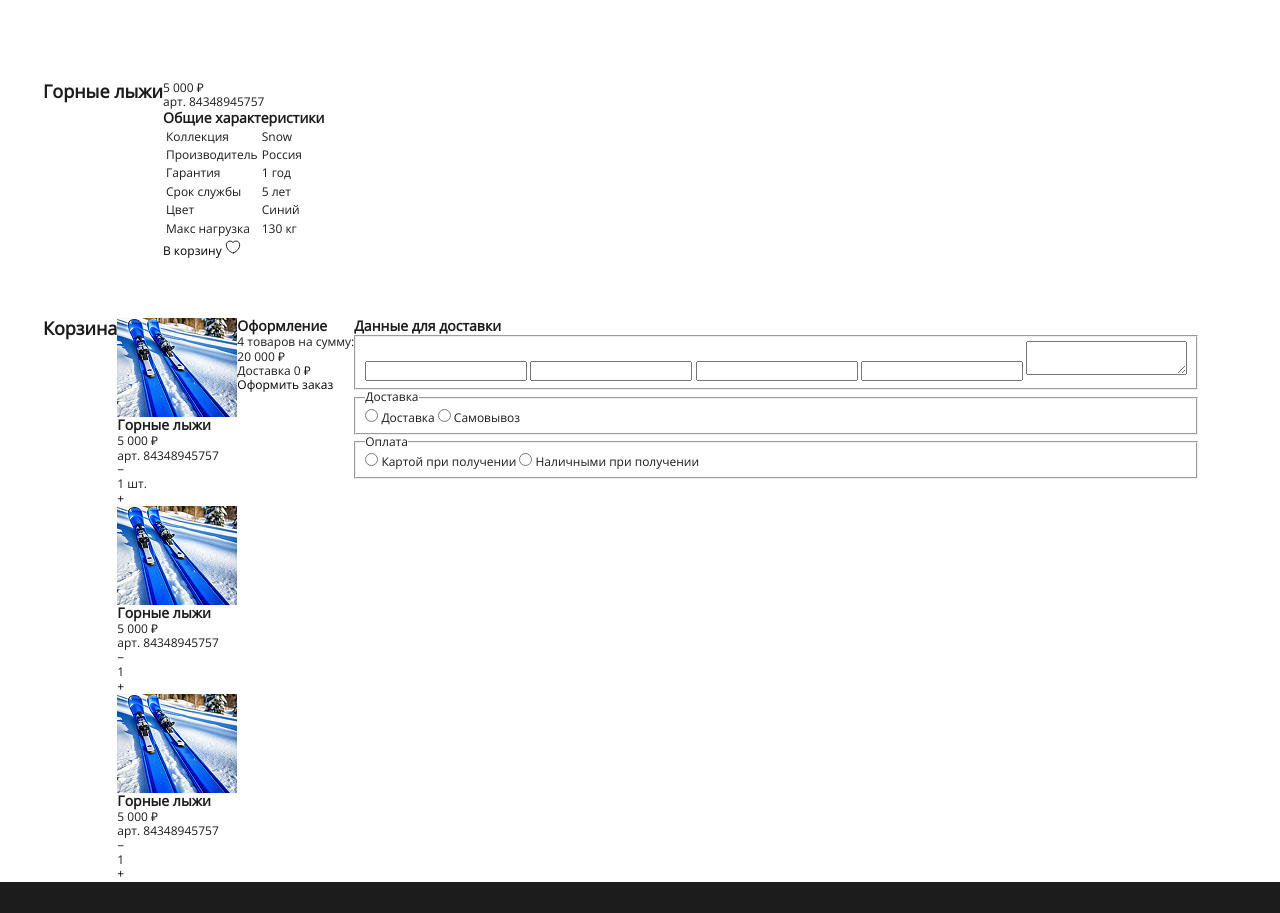
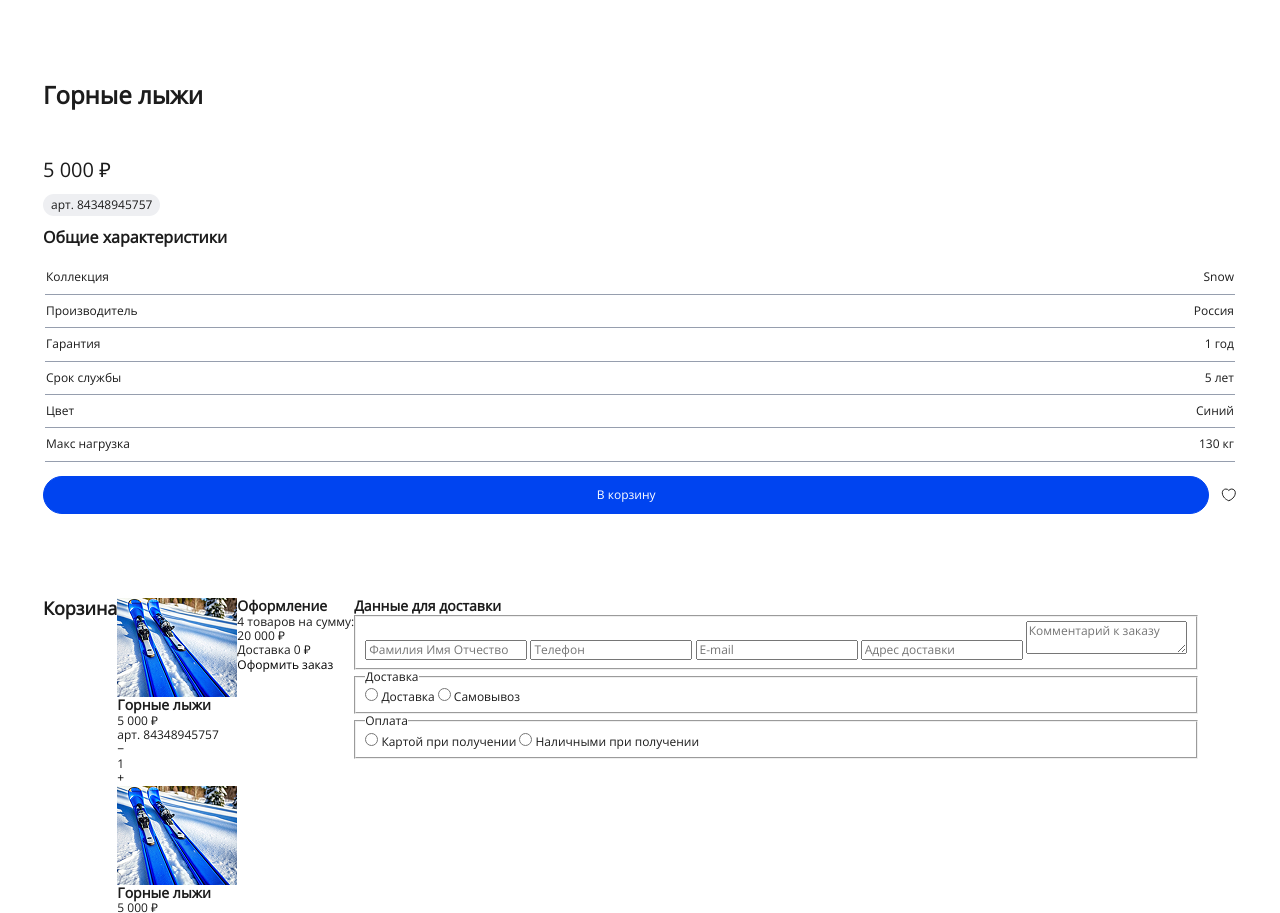
Before and after one commit to mindfling/MP-SKI-People, a website built with Vite: page index.html in a window 1280 px wide. Shown: the part 1309-2222 px from the top of the page. Built offline with nearby package versions, Linux system fonts and the light colour scheme.

Commit message:
feat product

```diff
--- a/index.html
+++ b/index.html
@@ -236,6 +236,7 @@
             <h3 class="product__info-title">Общие характеристики</h3>
 
             <table class="product__table">
+              <tbody class="product__table-body">
                 <tr class="product__table-row">
                   <td class="product__table-item">Коллекция</td>
                   <td class="product__table-item">Snow</td>
@@ -262,14 +263,17 @@
                   <td class="product__table-item">Макс нагрузка</td>
                   <td class="product__table-item">130 кг</td>
                 </tr>
+              </tbody>
             </table>
 
+            <div class="product__buttons">
               <button class="product__button" type="button">В корзину</button>
               <button class="product__like-button">
                 <svg width="16" height="16" viewBox="0 0 16 16" fill="none" xmlns="http://www.w3.org/2000/svg">
                   <path d="M8.41301 13.8733C8.18634 13.9533 7.81301 13.9533 7.58634 13.8733C5.65301 13.2133 1.33301 10.46 1.33301 5.79332C1.33301 3.73332 2.99301 2.06665 5.03967 2.06665C6.25301 2.06665 7.32634 2.65332 7.99967 3.55998C8.67301 2.65332 9.75301 2.06665 10.9597 2.06665C13.0063 2.06665 14.6663 3.73332 14.6663 5.79332C14.6663 10.46 10.3463 13.2133 8.41301 13.8733Z" fill="white" stroke="#1C1C1C" stroke-linecap="round" stroke-linejoin="round"/>
                 </svg>
               </button>
+            </div>
           </div>
 
           <div class="product__description">
@@ -295,7 +299,7 @@
               <p class="cart__item-id">арт.&nbsp;84348945757</p>
               <div class="input__item-counter counter">
                 <button class="counter__button counter__minus" type="button">&minus;</button>
-                <p class="counter__number">1&nbsp;шт.</p>
+                <p class="counter__number">1</p>
                 <button class="counter__button counter__plus" type="button">&plus;</button>
               </div>
             </li>
@@ -355,14 +359,15 @@
           <form action="#" id="cartForm" class="cart__form" method="POST">
             <h3 class="cart__form-title">Данные для доставки</h3>
             <fieldset class="cart__form-inputs">
-              <input type="text" name="name" class="cart__form-input" />
-              <input type="tel" name="tel" class="cart__form-input" />
-              <input type="email" name="email" class="cart__form-input" />
-              <input type="text" name="address" class="cart__form-input" />
+              <input type="text" name="name" class="cart__form-input" placeholder="Фамилия Имя Отчество" />
+              <input type="tel" name="tel" class="cart__form-input" placeholder="Телефон" />
+              <input type="email" name="email" class="cart__form-input" placeholder="E-mail" />
+              <input type="text" name="address" class="cart__form-input" placeholder="Адрес доставки" />
               <textarea
                 class="cart__form-text"
                 name="comment"
                 id="comment"
+                placeholder="Комментарий к заказу"
               ></textarea>
             </fieldset>
             <fieldset class="cart__form-fieldset">
@@ -415,7 +420,7 @@
     <!-- FOOTER -->
     <div class="footer">
       <div class="container footer__container">
-        <a class="footer__logo-link visually-hidden" href="/" title="Переход на главную страницу" aria-label="Переход на главную страницу">
+        <a class="footer__logo-link" href="/" title="Переход на главную страницу" aria-label="Переход на главную страницу">
           <img class="footer__logo-image footer__logo-icon logo" src="/img/logo.svg" alt="Логотип SKI-People" />
         </a>
 
--- a/src/styles/product.scss
+++ b/src/styles/product.scss
@@ -5,4 +5,109 @@
   display: flex;
   padding: 24px 0 60px;
 
+  &__container {
+    display: flex;
+    flex-direction: column;
+    justify-content: start;
+    align-items: start;
+    gap: 24px;
+    width: 100%;
+  }
+
+  &__title {
+    font-weight: 900;
+    font-size: 24px;
+    color: #1c1c1c;
+  }
+
+  &__slider {
+  }
+
+  &__slider-image {
+  }
+
+  &__slider-thumbnails {
+  }
+
+  &__info {
+    display: flex;
+    flex-direction: column;
+    gap: 12px;
+    width: 100%;
+  }
+
+  &__info-price {
+    font-weight: 400;
+    font-size: 20px;
+    color: #1c1c1c;
+  }
+
+  &__info-id {
+    border-radius: 32px;
+    padding: 4px 8px;
+    width: max-content;
+    background: #eeeff2;
+  }
+
+  &__info-title {
+    font-size: 16px;
+    color: #1c1c1c;
+  }
+
+  &__table {
+    width: 100%;
+  }
+
+  &__table-body {
+    display: flex;
+    flex-direction: column;
+    width: 100%;
+  }
+
+  &__table-row {
+    display: flex;
+    justify-content: space-between;
+    align-items: center;
+    width: 100%;
+    padding: 8px 0;
+    border-bottom: 1px solid colors.$grey;
+  }
+
+  &__table-item:first-child {
+    text-align: left;
+  }
+  &__table-item {
+    text-align: right;
+  }
+
+  &__buttons {
+    display: flex;
+    gap: 12px;
+  }
+
+  &__button {
+    display: flex;
+    justify-content: center;
+    align-items: center;
+    border: 1px solid colors.$blue;
+    border-radius: 32px;
+    width: 260px;
+    width: 100%;
+    height: 38px;
+    background-color: colors.$blue;
+    font-size: 12px;
+    text-align: center;
+    color: colors.$white;
+
+    &:hover {
+      background-color: colors.$white;
+      color: colors.$blue;
+    }
+  }
+
+  &__like-button {
+  }
+
+  &__description {
+  }
 }
```
Lines whose indentation alone changed are shown as unchanged.
